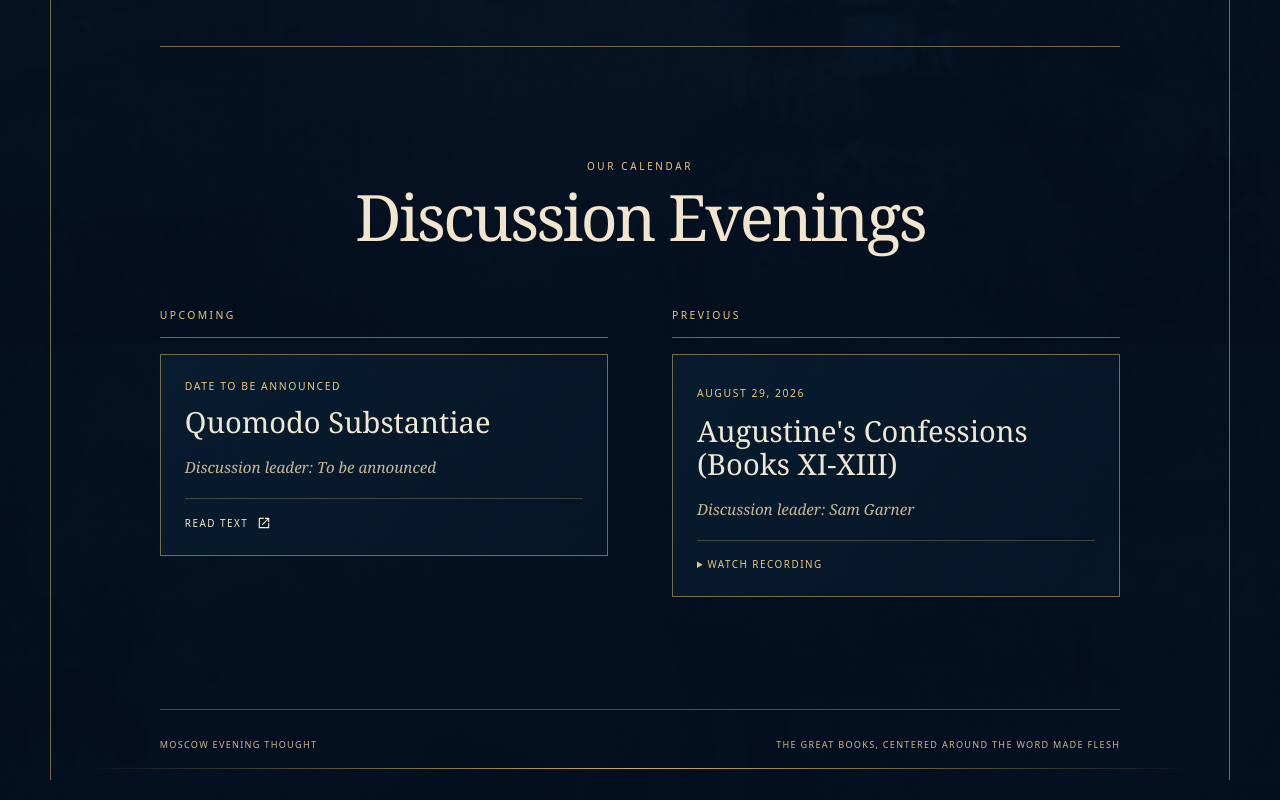
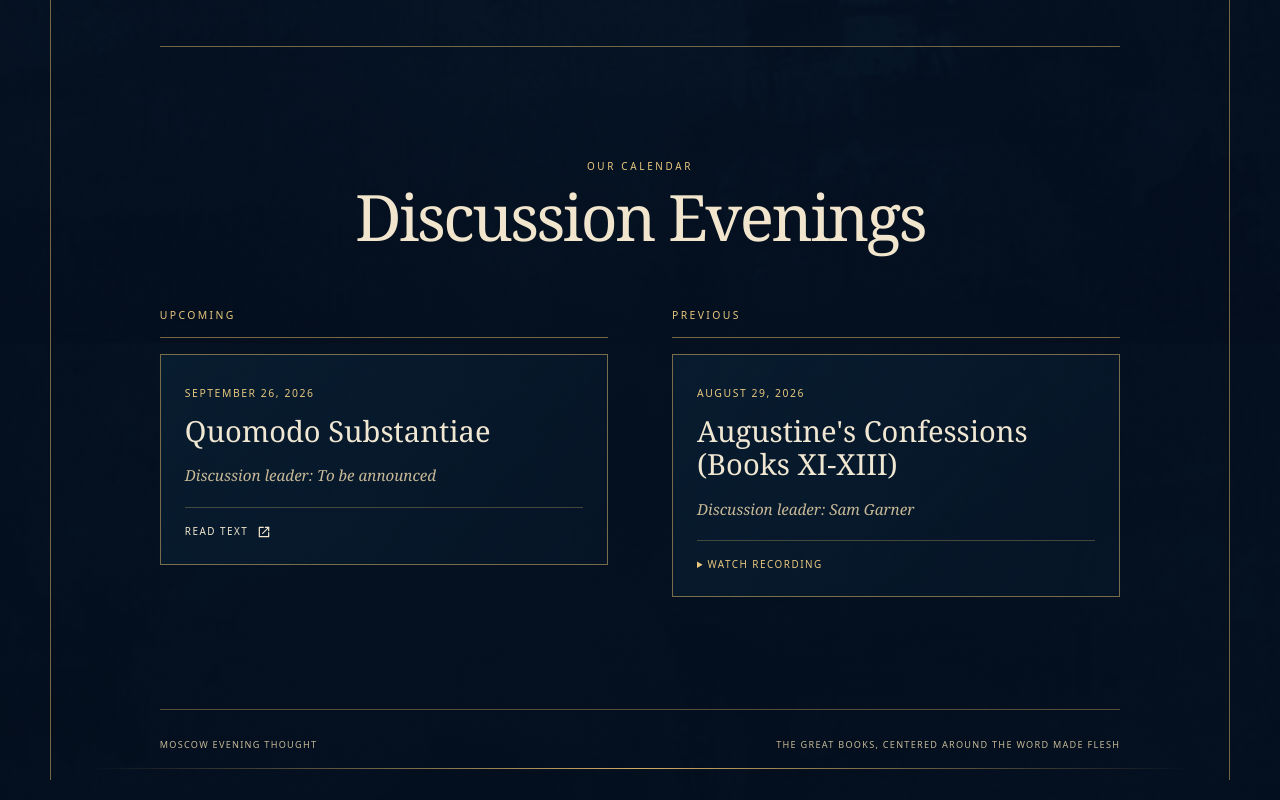
Before and after one commit to Bruce773/moscow-evening-thought, a Next.js app: page / in a window 1280 px wide. Shown: the part 1023-1823 px from the top of the page. Built offline with nearby package versions, Linux system fonts and the light colour scheme.

Commit message:
Set September Boethius meeting date to Sept 26
Co-authored-by: Bruce773 <29665383+Bruce773@users.noreply.github.com>

```diff
--- a/src/app/page.tsx
+++ b/src/app/page.tsx
@@ -25,6 +25,8 @@ const sessions: readonly Session[] = [
     recordingUrl: 'https://www.youtube.com/embed/rGLoiybEiVQ',
   },
   {
+    date: 'September 26, 2026',
+    dateTime: '2026-09-26',
     title: 'Quomodo Substantiae',
     textUrl:
       'https://www.loebclassics.com/display/boethius-theological_tractates_quomodo_substantiae/1973/pb_LCL074.47.xml',
```
